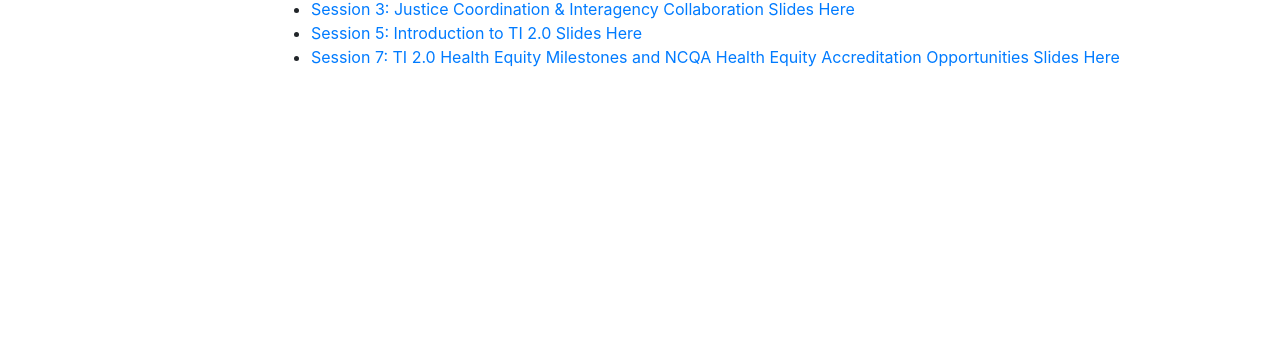
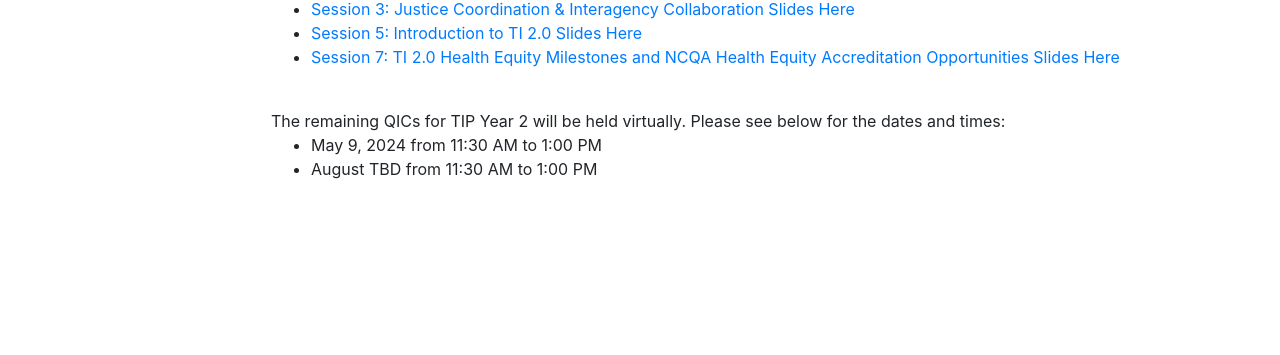
Before and after one commit to PremSuresh/premsuresh.github.io, a plain HTML site: page qic/TIP2_0.html in a window 1280 px wide. Shown: the part 445-800 px from the top of the page. Drawn offline with Linux system fonts and the light colour scheme.

Commit message:
release updates

```diff
--- a/qic/TIP2_0.html
+++ b/qic/TIP2_0.html
@@ -42,6 +42,16 @@
                 <li><a href="https://docs.google.com/presentation/d/1povJ8z2AGIqfIR2OpEdf8ncQ2dYSbqHgesbeXoMKeMA">Session 5: Introduction to TI 2.0 Slides Here</a></li>
                 <li><a href="https://docs.google.com/presentation/d/1NXCeUwipQfSUxEqpdoxoBHDOfLKMR5yx">Session 7: TI 2.0 Health Equity Milestones and NCQA Health Equity Accreditation Opportunities Slides Here</a></li>
                 </ul>
+                <br>
+                The remaining QICs for TIP Year 2 will be held virtually. Please see below for the dates and times:
+                <ul>
+                    <li>
+                        May 9, 2024 from 11:30 AM to 1:00 PM
+                    </li>
+                    <li>
+                        August TBD from 11:30 AM to 1:00 PM
+                    </li>
+                </ul>
             </p>
         </div>
     </div>
```
Also changed, not shown: earncmecredits.html (+2 -1 lines), perfimp.html (+7 -7 lines).
